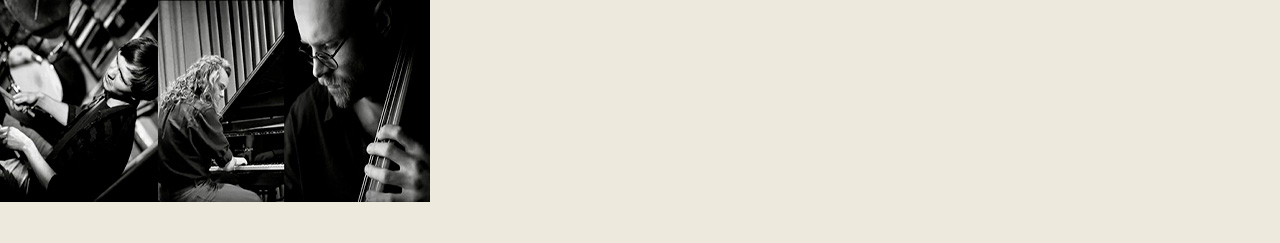
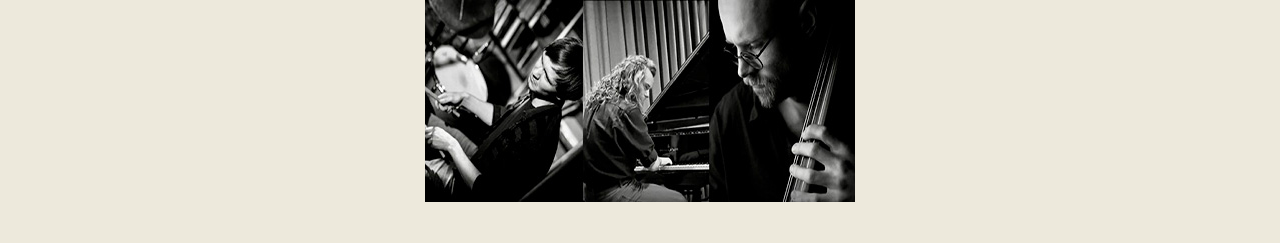
Before and after one commit to Posedion1920/blaaFestival, a plain HTML site: page praktiskInfo.html in a window 1280 px wide. Shown: the top 243 px of the page. Drawn offline with Linux system fonts and the light colour scheme.

Commit message:
Made background-image on praktisk info

```diff
--- a/assets/css/praktiskInfo.css
+++ b/assets/css/praktiskInfo.css
@@ -6,11 +6,17 @@ html {
 
 main {
   padding: 1rem 2rem 1rem 2rem;
+  margin-top: 220px;
 }
 
 body {
   margin: 0px;
   background-color: #EDE9DC;
+  background-image: url(../billeder/praktiskInfoHeader.jpg);
+  background-size: 430px 202px;
+  background-position: top;
+  background-repeat: no-repeat;
+
 }
 
 p {
--- a/praktiskInfo.html
+++ b/praktiskInfo.html
@@ -15,13 +15,6 @@
     <title>Praktisk Information</title>
   </head>
   <body>
-    <header>
-      <img
-        class="hero"
-        src="./assets/billeder/praktiskInfoHeader.jpg"
-        alt="Hero billede til praktisk info"
-      />
-    </header>
     <main>
       <h1>Praktisk Information</h1>
       <section id="Kontakt">
@@ -111,11 +104,11 @@
     </main>
     <footer>
       <h2>Den Blå Festival</h2>
-      <p>Kaerlundsvej 26 <br>9000 Aalborg</p>
+      <p>Kaerlundsvej 26 <br />9000 Aalborg</p>
       <h3>Kontakt</h3>
       <p>Brug for at komme i kontakt med os?</p>
       <button>Kontakt os</button>
       <div class="fbicon"><i class="fa-brands fa-facebook"></i></div>
-  </footer>
+    </footer>
   </body>
 </html>
```
